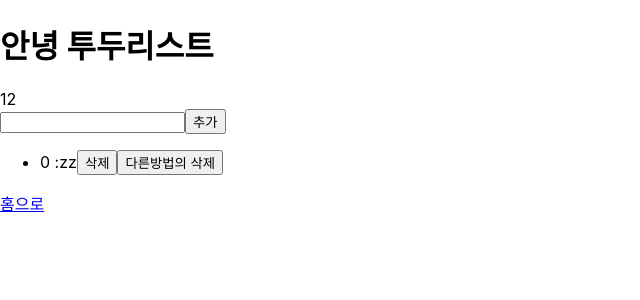
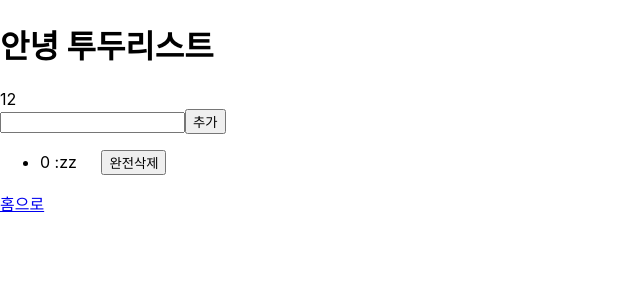
Before and after one commit to pointehd/react-project, a React app: page /TodoList in a window 1280 px wide. Both pictures are taken after a click on the button "다른방법의 삭제". Shown: the top 300 px of the page, without its empty margins (0-640 px from the left). Built offline with nearby package versions, Linux system fonts and the light colour scheme.

Commit message:
todo List
삭제 및 완료처리 추가

```diff
--- a/src/components/Todo.js
+++ b/src/components/Todo.js
@@ -6,16 +6,22 @@ class Todo extends React.Component {
     }
 
     render () {
-        const {otherDone} = this.props;
+        const {otherDone, todo} = this.props;
         return (
             <li>
                 {this.props.index} :
-                {this.props.text}
+                {this.props.text} <span style={{
+                    display: "inline-block",
+                    width: "20px"
+                }}> </span>
                 {
-                    !this.props.isDone && <button onClick={this.props.doneTodo}>삭제</button>
+                    !todo.done && <button onClick={this.props.doneTodo}>완료</button>
                 }
                 {
-                    !this.props.other && <button onClick={() => otherDone(this.props.index)}>다른방법의 삭제</button>
+                    !todo.done && <button onClick={() => otherDone(this.props.index)}>다른방법의 삭제</button>
+                }
+                {
+                    (todo.done && !todo.deleted) && <button onClick={() => this.props.deleted(this.props.index)}>완전삭제</button>
                 }
 
             </li>
--- a/src/pages/TodoList.js
+++ b/src/pages/TodoList.js
@@ -33,6 +33,9 @@ class TodoList extends React.Component {
 
     addContent = () => {
         const { todoList, addContent } = this.state
+        if(addContent.length ==0){
+            return ;
+        }
         const todoOb = {
             text: addContent,
             done: false,
@@ -44,8 +47,8 @@ class TodoList extends React.Component {
             todoList,
             addContent: ""
         })
+    }
 
-    }
     press = (e) => {
         if (e.key == 'Enter') {
             this.addContent();
@@ -53,7 +56,36 @@ class TodoList extends React.Component {
     }
 
     doneTodo = (index) => {
+        const {todoList} = this.state;
+        const {todo} = todoList[index];
+
+        todoList[index] = {
+            ...todoList[index],
+            done: true
+        }
+        console.log(todoList);
+
+        this.setState({
+            todoList
+        })
         console.log(index);
+    }
+
+    deletedTodo =(index) =>{
+        const {todoList} = this.state;
+
+        const {todo} = todoList[index];
+
+        todoList[index] = {
+            ...todoList[index],
+            deleted: true
+        }
+        console.log(todoList);
+
+        this.setState({
+            todoList
+        })
+
     }
 
     render() {
@@ -69,7 +101,10 @@ class TodoList extends React.Component {
                     {
                         todoList.map(
                             (todo, index) => {
-                                return <Todo key={index} index={index} text={todo.text} doneTodo={() => this.doneTodo(index) } otherDone={this.doneTodo} />
+                                if(todo.deleted == true){
+                                    return null;
+                                }
+                                return <Todo key={index} index={index} text={todo.text} todo={todo} doneTodo={() => this.doneTodo(index) } deleted={this.deletedTodo} otherDone={this.doneTodo} />
                             }
 
                         )
```
